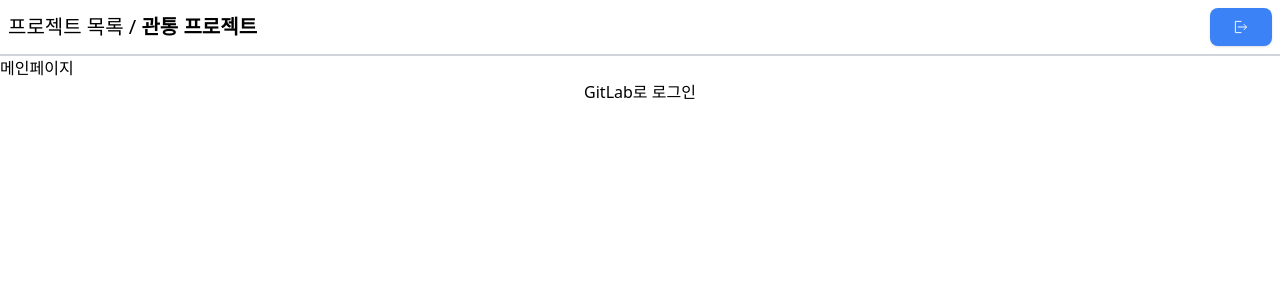
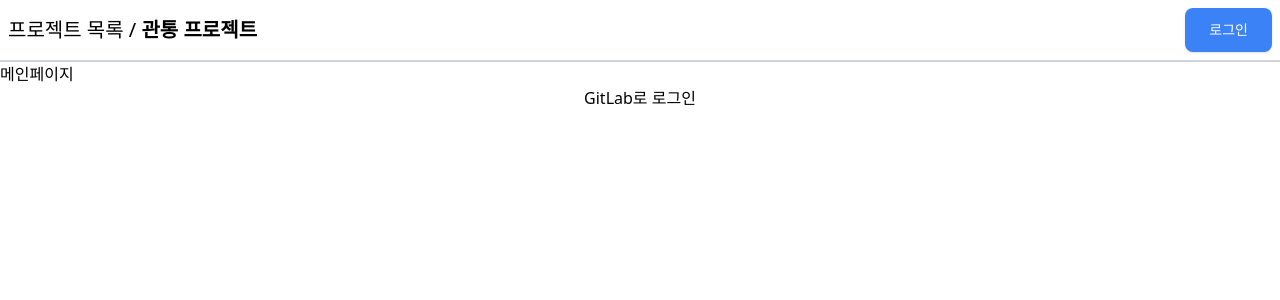
Before and after one commit to peter1000ys/GoodIdea, a React (Vite) app in the folder frontend/: page / in a window 1280 px wide. Shown: the top 300 px of the page. Built offline with nearby package versions, Linux system fonts and the light colour scheme.

Commit message:
feat : 로그인 안했을 때

```diff
--- a/frontend/src/components/common/Header.jsx
+++ b/frontend/src/components/common/Header.jsx
@@ -1,5 +1,6 @@
 import { useNavigate } from "react-router-dom";
 import DefaultButton from "./DefaultButton";
+import { useUserStore } from "../../store/useUserStore";
 
 function Header({ content }) {
   const navigate = useNavigate();
@@ -7,6 +8,8 @@ function Header({ content }) {
     // 프로젝트 리스트로 이동
     navigate("/projectlist");
   };
+  const { isLogin } = useUserStore();
+
   return (
     <div className="border-b-2 border-gray-300 flex items-center justify-between p-2">
       <div className="flex items-center">
@@ -33,7 +36,9 @@ function Header({ content }) {
         theme="bright"
         className="hover:bg-blue-700 py-2 px-4 rounded m-0 text-sm"
         text={
+          isLogin ? (
             <div className="flex items-center">
+              사용자 이름
               {/* logout */}
               <svg
                 fill="none"
@@ -48,6 +53,9 @@ function Header({ content }) {
                 />
               </svg>
             </div>
+          ) : (
+            "로그인"
+          )
         }
       />
     </div>
```
Lines whose indentation alone changed are shown as unchanged.
